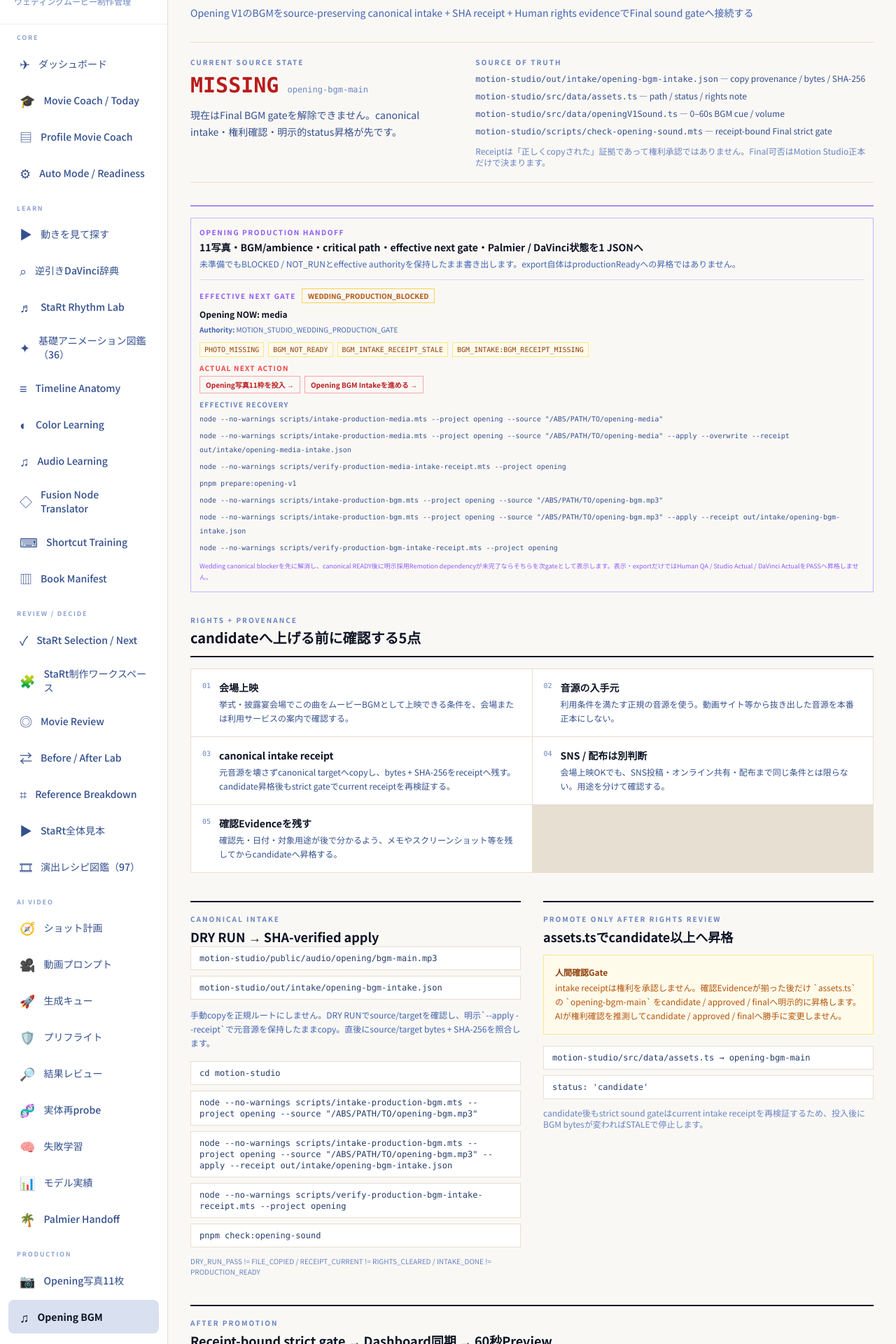
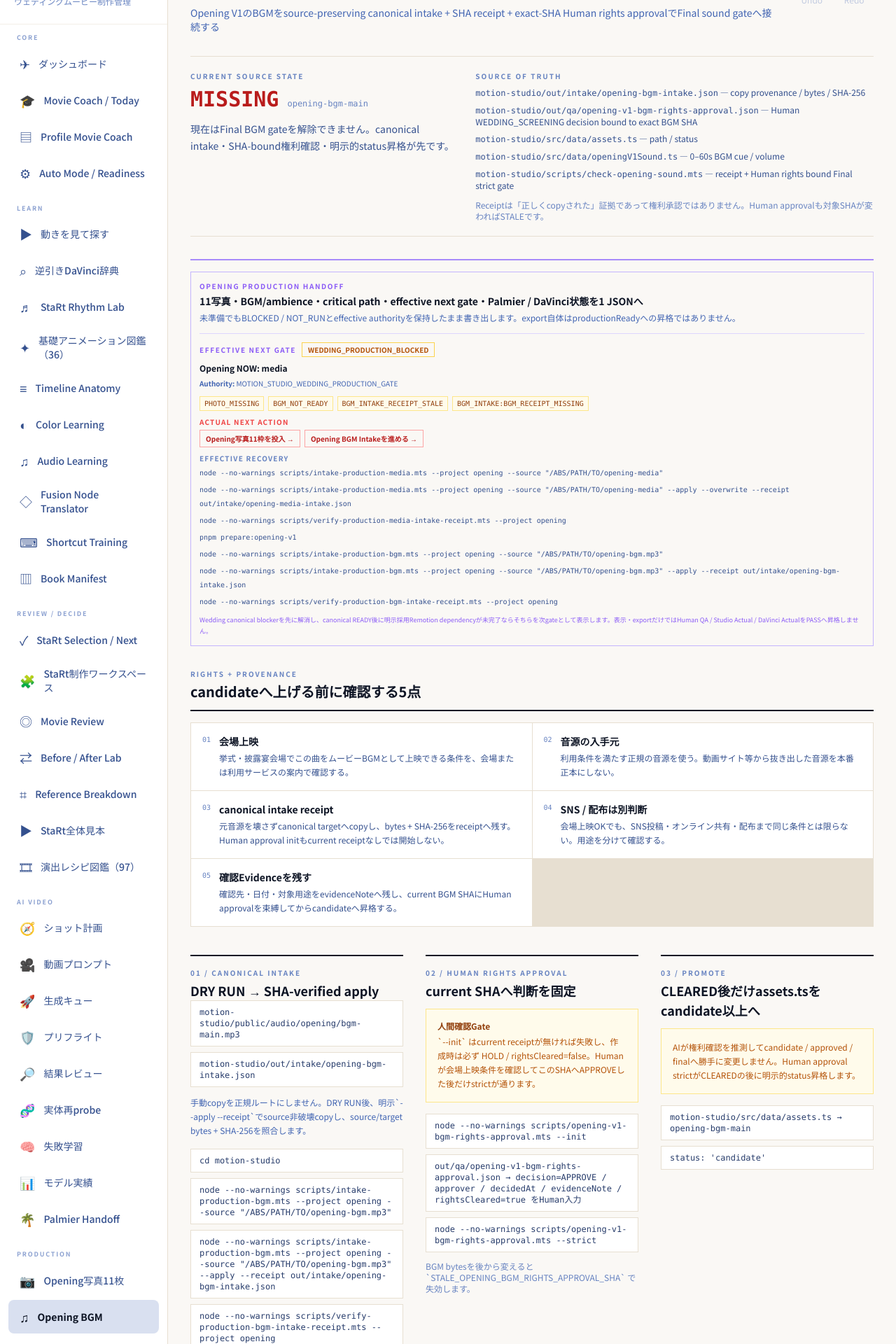
Before and after one commit to m-shogo/wedding-project, a React (Vite) app in the folder movie-dashboard/: page /opening-bgm-intake in a window 1280 px wide. Shown: the part 60-1980 px from the top of the page at 70% size. Built offline with nearby package versions, Linux system fonts and the light colour scheme.

Commit message:
Movie: expose SHA-bound Opening BGM rights workflow

```diff
--- a/movie-dashboard/src/pages/OpeningBgmIntake.tsx
+++ b/movie-dashboard/src/pages/OpeningBgmIntake.tsx
@@ -1,30 +1,15 @@
-import { useState } from "react";
-import { Link } from "react-router-dom";
-import { Header } from "../components/Header";
+import {useState} from "react";
+import {Link} from "react-router-dom";
+import {Header} from "../components/Header";
 import {OpeningProductionHandoffExportButton} from "../components/OpeningProductionHandoffExportButton";
-import { openingProductionGate } from "../data/openingProductionGate.generated";
+import {openingProductionGate} from "../data/openingProductionGate.generated";
 
 const rightsChecks = [
-  {
-    label: "会場上映",
-    detail: "挙式・披露宴会場でこの曲をムービーBGMとして上映できる条件を、会場または利用サービスの案内で確認する。",
-  },
-  {
-    label: "音源の入手元",
-    detail: "利用条件を満たす正規の音源を使う。動画サイト等から抜き出した音源を本番正本にしない。",
-  },
-  {
-    label: "canonical intake receipt",
-    detail: "元音源を壊さずcanonical targetへcopyし、bytes + SHA-256をreceiptへ残す。candidate昇格後もstrict gateでcurrent receiptを再検証する。",
-  },
-  {
-    label: "SNS / 配布は別判断",
-    detail: "会場上映OKでも、SNS投稿・オンライン共有・配布まで同じ条件とは限らない。用途を分けて確認する。",
-  },
-  {
-    label: "確認Evidenceを残す",
-    detail: "確認先・日付・対象用途が後で分かるよう、メモやスクリーンショット等を残してからcandidateへ昇格する。",
-  },
+  {label: "会場上映", detail: "挙式・披露宴会場でこの曲をムービーBGMとして上映できる条件を、会場または利用サービスの案内で確認する。"},
+  {label: "音源の入手元", detail: "利用条件を満たす正規の音源を使う。動画サイト等から抜き出した音源を本番正本にしない。"},
+  {label: "canonical intake receipt", detail: "元音源を壊さずcanonical targetへcopyし、bytes + SHA-256をreceiptへ残す。Human approval initもcurrent receiptなしでは開始しない。"},
+  {label: "SNS / 配布は別判断", detail: "会場上映OKでも、SNS投稿・オンライン共有・配布まで同じ条件とは限らない。用途を分けて確認する。"},
+  {label: "確認Evidenceを残す", detail: "確認先・日付・対象用途をevidenceNoteへ残し、current BGM SHAにHuman approvalを束縛してからcandidateへ昇格する。"},
 ];
 
 const intakeCommands = [
@@ -33,6 +18,12 @@ const intakeCommands = [
   "node --no-warnings scripts/intake-production-bgm.mts --project opening --source \"/ABS/PATH/TO/opening-bgm.mp3\" --apply --receipt out/intake/opening-bgm-intake.json",
   "node --no-warnings scripts/verify-production-bgm-intake-receipt.mts --project opening",
   "pnpm check:opening-sound",
+];
+
+const rightsApprovalCommands = [
+  "node --no-warnings scripts/opening-v1-bgm-rights-approval.mts --init",
+  "out/qa/opening-v1-bgm-rights-approval.json → decision=APPROVE / approver / decidedAt / evidenceNote / rightsCleared=true をHuman入力",
+  "node --no-warnings scripts/opening-v1-bgm-rights-approval.mts --strict",
 ];
 
 const finalGateCommands = [
@@ -59,135 +50,78 @@ export function OpeningBgmIntake() {
     }
   }
 
-  function CopyLine({ text }: { text: string }) {
-    return (
-      <button
-        type="button"
-        onClick={() => copy(text)}
-        className="block w-full text-left px-3 py-2 border border-sand-200 dark:border-navy-600 bg-white dark:bg-navy-800 text-xs font-mono text-navy-700 dark:text-navy-200"
-      >
-        {copied === text ? "✓ copied" : text}
-      </button>
-    );
+  function CopyLine({text}: {text: string}) {
+    return <button type="button" onClick={() => copy(text)} className="block w-full text-left px-3 py-2 border border-sand-200 dark:border-navy-600 bg-white dark:bg-navy-800 text-xs font-mono text-navy-700 dark:text-navy-200">{copied === text ? "✓ copied" : text}</button>;
   }
 
   return (
     <div>
-      <Header
-        title="OPENING BGM INTAKE"
-        description="Opening V1のBGMをsource-preserving canonical intake + SHA receipt + Human rights evidenceでFinal sound gateへ接続する"
-      />
+      <Header title="OPENING BGM INTAKE" description="Opening V1のBGMをsource-preserving canonical intake + SHA receipt + exact-SHA Human rights approvalでFinal sound gateへ接続する" />
 
       <section className="mb-8 border-y border-sand-200 dark:border-navy-600 py-5 grid grid-cols-1 lg:grid-cols-[0.8fr_1.2fr] gap-7">
         <div>
           <p className="text-[10px] tracking-[0.2em] font-semibold text-navy-400">CURRENT SOURCE STATE</p>
-          <div className="mt-2 flex items-baseline gap-3">
-            <span className={`text-3xl font-mono font-bold ${playable ? "text-emerald-700 dark:text-emerald-300" : "text-red-700 dark:text-red-300"}`}>
-              {playable ? "READY" : status.toUpperCase()}
-            </span>
-            <span className="text-xs font-mono text-navy-400">opening-bgm-main</span>
-          </div>
-          <p className="mt-3 text-sm leading-6 text-navy-600 dark:text-navy-300">
-            {playable
-              ? "candidate以上のstatus。strict sound gateでは実ファイルとcurrent intake receiptを再検証します。"
-              : "現在はFinal BGM gateを解除できません。canonical intake・権利確認・明示的status昇格が先です。"}
-          </p>
+          <div className="mt-2 flex items-baseline gap-3"><span className={`text-3xl font-mono font-bold ${playable ? "text-emerald-700 dark:text-emerald-300" : "text-red-700 dark:text-red-300"}`}>{playable ? "READY" : status.toUpperCase()}</span><span className="text-xs font-mono text-navy-400">opening-bgm-main</span></div>
+          <p className="mt-3 text-sm leading-6 text-navy-600 dark:text-navy-300">{playable ? "candidate以上のstatus。strict sound gateでは実ファイル、current intake receipt、current SHAへのHuman rights approvalを再検証します。" : "現在はFinal BGM gateを解除できません。canonical intake・SHA-bound権利確認・明示的status昇格が先です。"}</p>
         </div>
         <div>
           <p className="text-[10px] tracking-[0.2em] font-semibold text-navy-400">SOURCE OF TRUTH</p>
           <div className="mt-2 space-y-2 text-xs text-navy-600 dark:text-navy-300">
             <p><code>motion-studio/out/intake/opening-bgm-intake.json</code> — copy provenance / bytes / SHA-256</p>
-            <p><code>motion-studio/src/data/assets.ts</code> — path / status / rights note</p>
+            <p><code>motion-studio/out/qa/opening-v1-bgm-rights-approval.json</code> — Human WEDDING_SCREENING decision bound to exact BGM SHA</p>
+            <p><code>motion-studio/src/data/assets.ts</code> — path / status</p>
             <p><code>motion-studio/src/data/openingV1Sound.ts</code> — 0–60s BGM cue / volume</p>
-            <p><code>motion-studio/scripts/check-opening-sound.mts</code> — receipt-bound Final strict gate</p>
+            <p><code>motion-studio/scripts/check-opening-sound.mts</code> — receipt + Human rights bound Final strict gate</p>
           </div>
-          <p className="mt-3 text-xs text-navy-400">
-            Receiptは「正しくcopyされた」証拠であって権利承認ではありません。Final可否はMotion Studio正本だけで決まります。
-          </p>
+          <p className="mt-3 text-xs text-navy-400">Receiptは「正しくcopyされた」証拠であって権利承認ではありません。Human approvalも対象SHAが変わればSTALEです。</p>
         </div>
       </section>
 
-      <section className="mb-8 border-t-2 border-violet-400 dark:border-violet-700 pt-4">
-        <OpeningProductionHandoffExportButton />
-      </section>
+      <section className="mb-8 border-t-2 border-violet-400 dark:border-violet-700 pt-4"><OpeningProductionHandoffExportButton /></section>
 
       <section className="mb-10">
-        <div className="border-b-2 border-navy-900 dark:border-sand-100 pb-3 mb-4">
-          <p className="text-[10px] tracking-[0.2em] font-semibold text-navy-400">RIGHTS + PROVENANCE</p>
-          <h2 className="mt-1 text-xl font-bold text-navy-900 dark:text-sand-100">candidateへ上げる前に確認する5点</h2>
-        </div>
+        <div className="border-b-2 border-navy-900 dark:border-sand-100 pb-3 mb-4"><p className="text-[10px] tracking-[0.2em] font-semibold text-navy-400">RIGHTS + PROVENANCE</p><h2 className="mt-1 text-xl font-bold text-navy-900 dark:text-sand-100">candidateへ上げる前に確認する5点</h2></div>
         <div className="grid grid-cols-1 md:grid-cols-2 gap-px bg-sand-200 dark:bg-navy-600 border border-sand-200 dark:border-navy-600">
-          {rightsChecks.map((item, index) => (
-            <article key={item.label} className="bg-white dark:bg-navy-800 p-4">
-              <div className="flex gap-3">
-                <span className="text-[10px] font-mono text-navy-400">{String(index + 1).padStart(2, "0")}</span>
-                <div>
-                  <h3 className="text-sm font-bold text-navy-900 dark:text-sand-100">{item.label}</h3>
-                  <p className="mt-1 text-xs leading-5 text-navy-600 dark:text-navy-300">{item.detail}</p>
-                </div>
-              </div>
-            </article>
-          ))}
+          {rightsChecks.map((item, index) => <article key={item.label} className="bg-white dark:bg-navy-800 p-4"><div className="flex gap-3"><span className="text-[10px] font-mono text-navy-400">{String(index + 1).padStart(2, "0")}</span><div><h3 className="text-sm font-bold text-navy-900 dark:text-sand-100">{item.label}</h3><p className="mt-1 text-xs leading-5 text-navy-600 dark:text-navy-300">{item.detail}</p></div></div></article>)}
         </div>
       </section>
 
-      <section className="mb-10 grid grid-cols-1 xl:grid-cols-2 gap-8">
+      <section className="mb-10 grid grid-cols-1 xl:grid-cols-3 gap-8">
         <div className="border-t-2 border-navy-900 dark:border-sand-100 pt-4">
-          <p className="text-[10px] tracking-[0.2em] font-semibold text-navy-400">CANONICAL INTAKE</p>
+          <p className="text-[10px] tracking-[0.2em] font-semibold text-navy-400">01 / CANONICAL INTAKE</p>
           <h2 className="mt-1 text-lg font-bold text-navy-900 dark:text-sand-100">DRY RUN → SHA-verified apply</h2>
-          <CopyLine text="motion-studio/public/audio/opening/bgm-main.mp3" />
-          <div className="mt-2"><CopyLine text="motion-studio/out/intake/opening-bgm-intake.json" /></div>
-          <p className="mt-3 text-xs leading-5 text-navy-500 dark:text-navy-300">
-            手動copyを正規ルートにしません。DRY RUNでsource/targetを確認し、明示`--apply --receipt`で元音源を保持したままcopy。直後にsource/target bytes + SHA-256を照合します。
-          </p>
-          <div className="mt-4 space-y-2">
-            {intakeCommands.map((command) => <CopyLine key={command} text={command} />)}
-          </div>
-          <p className="mt-3 text-[10px] text-navy-400">
-            DRY_RUN_PASS != FILE_COPIED / RECEIPT_CURRENT != RIGHTS_CLEARED / INTAKE_DONE != PRODUCTION_READY
-          </p>
+          <CopyLine text="motion-studio/public/audio/opening/bgm-main.mp3" /><div className="mt-2"><CopyLine text="motion-studio/out/intake/opening-bgm-intake.json" /></div>
+          <p className="mt-3 text-xs leading-5 text-navy-500 dark:text-navy-300">手動copyを正規ルートにしません。DRY RUN後、明示`--apply --receipt`でsource非破壊copyし、source/target bytes + SHA-256を照合します。</p>
+          <div className="mt-4 space-y-2">{intakeCommands.map((command) => <CopyLine key={command} text={command} />)}</div>
+          <p className="mt-3 text-[10px] text-navy-400">DRY_RUN_PASS != FILE_COPIED / RECEIPT_CURRENT != RIGHTS_CLEARED / INTAKE_DONE != PRODUCTION_READY</p>
         </div>
 
         <div className="border-t-2 border-navy-900 dark:border-sand-100 pt-4">
-          <p className="text-[10px] tracking-[0.2em] font-semibold text-navy-400">PROMOTE ONLY AFTER RIGHTS REVIEW</p>
-          <h2 className="mt-1 text-lg font-bold text-navy-900 dark:text-sand-100">assets.tsでcandidate以上へ昇格</h2>
-          <div className="mt-3 border border-amber-200 dark:border-amber-800 bg-amber-50 dark:bg-amber-900/20 p-4">
-            <p className="text-xs font-semibold text-amber-800 dark:text-amber-200">人間確認Gate</p>
-            <p className="mt-1 text-xs leading-5 text-amber-700 dark:text-amber-300">
-              intake receiptは権利を承認しません。確認Evidenceが揃った後だけ `assets.ts` の `opening-bgm-main` をcandidate / approved / finalへ明示的に昇格します。AIが権利確認を推測してcandidate / approved / finalへ勝手に変更しません。
-            </p>
-          </div>
-          <div className="mt-4 space-y-2">
-            <CopyLine text="motion-studio/src/data/assets.ts → opening-bgm-main" />
-            <CopyLine text="status: 'candidate'" />
-          </div>
-          <p className="mt-3 text-xs text-navy-400">
-            candidate後もstrict sound gateはcurrent intake receiptを再検証するため、投入後にBGM bytesが変わればSTALEで停止します。
-          </p>
+          <p className="text-[10px] tracking-[0.2em] font-semibold text-navy-400">02 / HUMAN RIGHTS APPROVAL</p>
+          <h2 className="mt-1 text-lg font-bold text-navy-900 dark:text-sand-100">current SHAへ判断を固定</h2>
+          <div className="mt-3 border border-amber-200 dark:border-amber-800 bg-amber-50 dark:bg-amber-900/20 p-4"><p className="text-xs font-semibold text-amber-800 dark:text-amber-200">人間確認Gate</p><p className="mt-1 text-xs leading-5 text-amber-700 dark:text-amber-300">`--init` はcurrent receiptが無ければ失敗し、作成時は必ず HOLD / rightsCleared=false。Humanが会場上映条件を確認してこのSHAへAPPROVEした後だけstrictが通ります。</p></div>
+          <div className="mt-4 space-y-2">{rightsApprovalCommands.map((command) => <CopyLine key={command} text={command} />)}</div>
+          <p className="mt-3 text-xs text-navy-400">BGM bytesを後から変えると `STALE_OPENING_BGM_RIGHTS_APPROVAL_SHA` で失効します。</p>
+        </div>
+
+        <div className="border-t-2 border-navy-900 dark:border-sand-100 pt-4">
+          <p className="text-[10px] tracking-[0.2em] font-semibold text-navy-400">03 / PROMOTE</p>
+          <h2 className="mt-1 text-lg font-bold text-navy-900 dark:text-sand-100">CLEARED後だけassets.tsをcandidate以上へ</h2>
+          <div className="mt-3 border border-amber-200 dark:border-amber-800 bg-amber-50 dark:bg-amber-900/20 p-4"><p className="text-xs leading-5 text-amber-700 dark:text-amber-300">AIが権利確認を推測してcandidate / approved / finalへ勝手に変更しません。Human approval strictがCLEAREDの後に明示的status昇格します。</p></div>
+          <div className="mt-4 space-y-2"><CopyLine text="motion-studio/src/data/assets.ts → opening-bgm-main" /><CopyLine text="status: 'candidate'" /></div>
         </div>
       </section>
 
       <section className="mb-10 border-t-2 border-navy-900 dark:border-sand-100 pt-4">
         <p className="text-[10px] tracking-[0.2em] font-semibold text-navy-400">AFTER PROMOTION</p>
-        <h2 className="mt-1 text-lg font-bold text-navy-900 dark:text-sand-100">Receipt-bound strict gate → Dashboard同期 → 60秒Preview</h2>
-        <div className="mt-4 grid grid-cols-1 lg:grid-cols-2 gap-2">
-          {finalGateCommands.map((command) => <CopyLine key={command} text={command} />)}
-        </div>
-        <p className="mt-3 text-xs text-navy-500 dark:text-navy-300">
-          写真11/11も揃えば60秒Previewで初めて「曲の山と写真cutが合うか」「音が映像を急かしていないか」をHuman QAします。
-        </p>
+        <h2 className="mt-1 text-lg font-bold text-navy-900 dark:text-sand-100">Receipt + Human rights strict gate → Dashboard同期 → 60秒Preview</h2>
+        <div className="mt-4 grid grid-cols-1 lg:grid-cols-2 gap-2">{finalGateCommands.map((command) => <CopyLine key={command} text={command} />)}</div>
+        <p className="mt-3 text-xs text-navy-500 dark:text-navy-300">写真11/11も揃えば60秒Previewで初めて「曲の山と写真cutが合うか」「音が映像を急かしていないか」をHuman QAします。</p>
       </section>
 
-      <div className="flex flex-wrap gap-4 text-xs">
-        <Link to="/" className="border-b border-navy-300 text-navy-600 dark:text-navy-300">Production Gateへ戻る →</Link>
-        <Link to="/opening-photo-intake" className="border-b border-navy-300 text-navy-600 dark:text-navy-300">写真11枚のIntake →</Link>
-        <OpeningProductionHandoffExportButton compact />
-        <Link to="/movie-coach/audio" className="border-b border-navy-300 text-navy-600 dark:text-navy-300">Audio Learning →</Link>
-      </div>
+      <div className="flex flex-wrap gap-4 text-xs"><Link to="/" className="border-b border-navy-300 text-navy-600 dark:text-navy-300">Production Gateへ戻る →</Link><Link to="/opening-photo-intake" className="border-b border-navy-300 text-navy-600 dark:text-navy-300">写真11枚のIntake →</Link><OpeningProductionHandoffExportButton compact /><Link to="/movie-coach/audio" className="border-b border-navy-300 text-navy-600 dark:text-navy-300">Audio Learning →</Link></div>
 
-      <p className="mt-5 text-[10px] text-navy-400">
-        FILE_FOUND != RECEIPT_CURRENT / RECEIPT_CURRENT != RIGHTS_CLEARED / HANDOFF_EXPORTED != PRODUCTION_READY / CI_MUST_NOT_PROMOTE_MAC_GUI_ACTUAL
-      </p>
+      <p className="mt-5 text-[10px] text-navy-400">FILE_FOUND != RECEIPT_CURRENT / RECEIPT_CURRENT != RIGHTS_CLEARED / HANDOFF_EXPORTED != PRODUCTION_READY / CI_MUST_NOT_PROMOTE_MAC_GUI_ACTUAL</p>
     </div>
   );
 }
```
